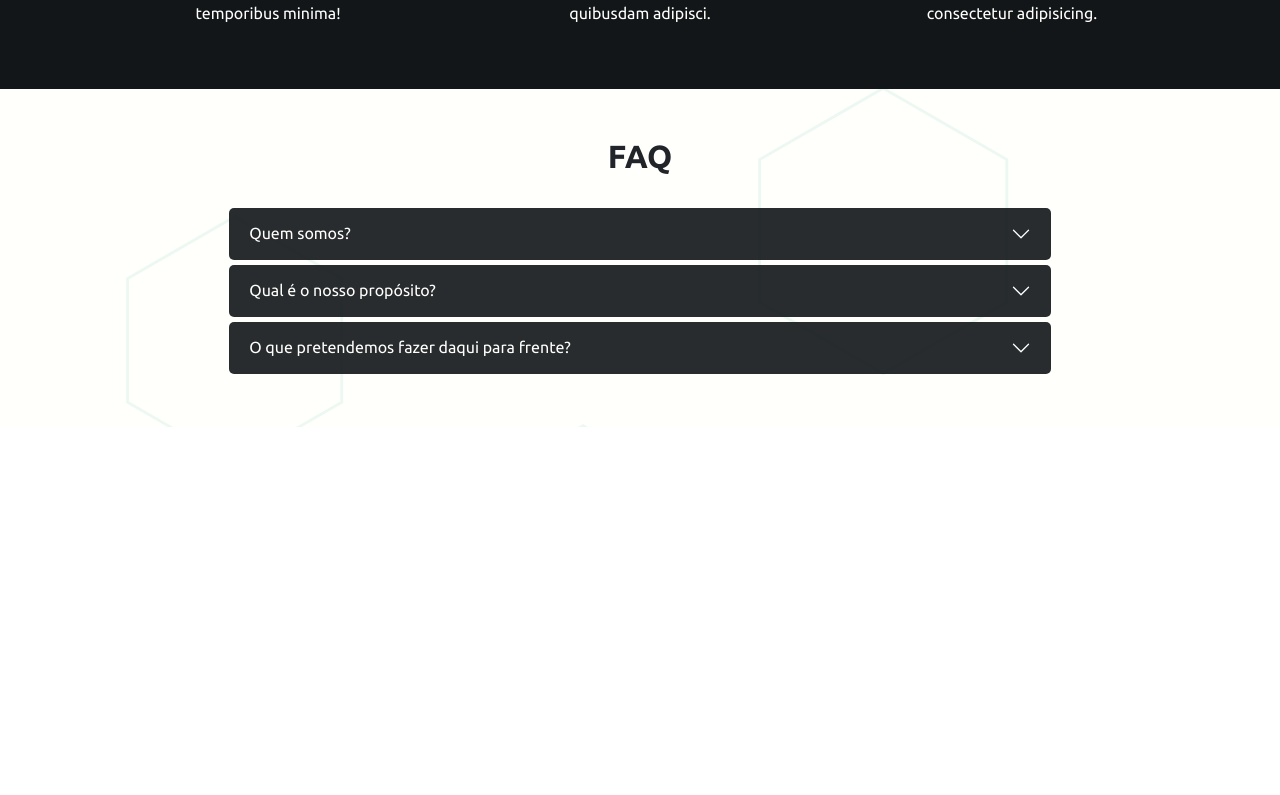
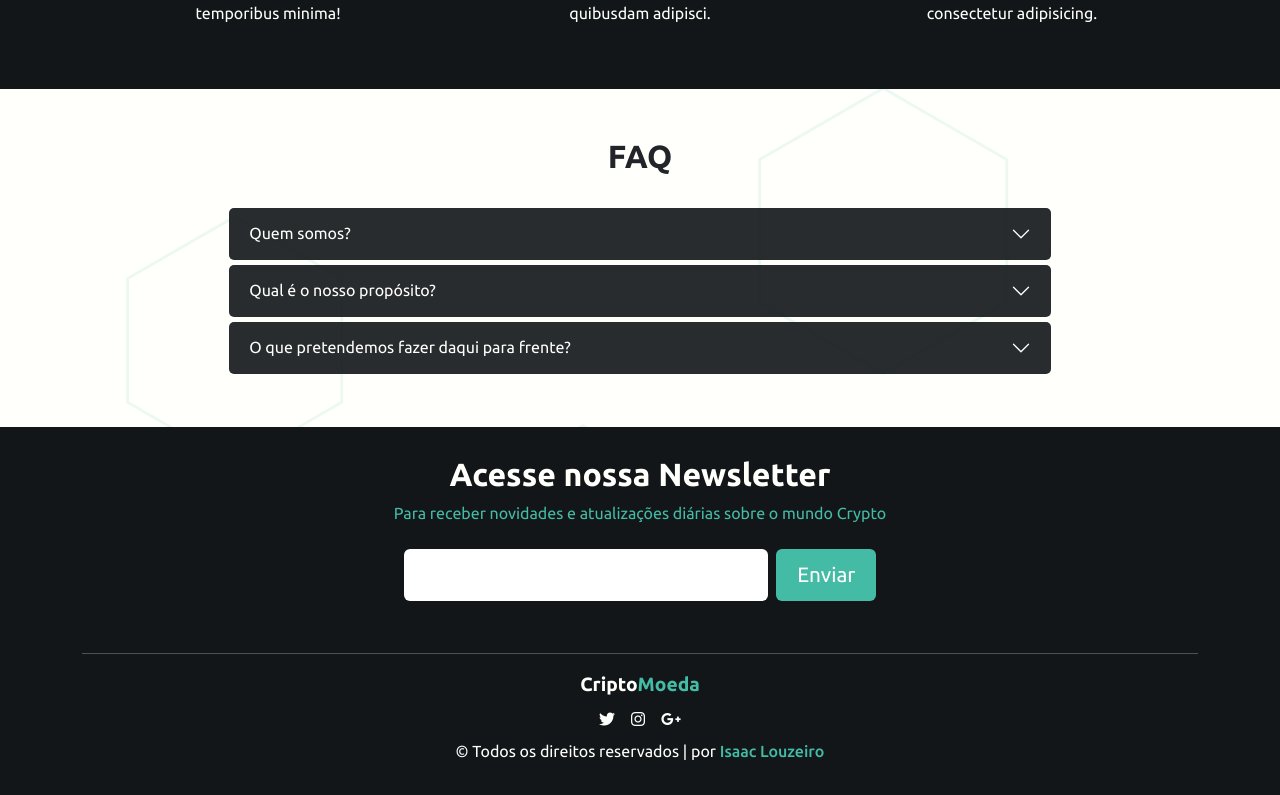
Before and after one commit to IsaacLouzeiro/preco-criptomoedas, a Vue app: page / in a window 1280 px wide. Shown: the part 1292-2087 px from the top of the page. Before the commit the page ends 1719 px from the top, so only its background shows below. Built offline with nearby package versions, Linux system fonts and the light colour scheme.

Commit message:
finalizando a parte inferior newsletter e footer

```diff
--- a/src/App.vue
+++ b/src/App.vue
@@ -40,6 +40,10 @@
     <SecaoEstatisticas />
 
     <SecaoFaq />
+
+    <SecaoNewsletter />
+
+    <SecaoFooter />
 </template>
 
 <script>
@@ -48,6 +52,8 @@ import SecaoHeader from './components/SecaoHeader.vue'
 import SecaoCriptomoedas from './components/SecaoCriptomoedas.vue'
 import SecaoFaq from './components/SecaoFaq.vue'
 import SecaoEstatisticas from './components/SecaoEstatisticas.vue';
+import SecaoNewsletter from './components/SecaoNewsletter.vue'
+import SecaoFooter from './components/SecaoFooter.vue'
 
 export default {
     name: 'App',
@@ -102,7 +108,9 @@ export default {
         SecaoPrincipal,
         SecaoCriptomoedas,
         SecaoFaq,
-        SecaoEstatisticas
+        SecaoEstatisticas,
+        SecaoNewsletter,
+        SecaoFooter
     }
 }
 </script>
--- a/src/components/SecaoEstatisticas.vue
+++ b/src/components/SecaoEstatisticas.vue
@@ -93,6 +93,14 @@ export default {
             font-size: 2.5em;
             color: $color3;
             text-align: center;
+
+            @media only screen and (max-width: 767px) {
+                font-size: 2em;
+            }
+
+            @media only screen and (max-width: 500px) {
+                font-size: 1.8em;
+            }
         }
     }
 </style>
--- /dev/null
+++ b/src/components/SecaoFooter.vue
@@ -0,0 +1,66 @@
+<template>
+    <footer class="pt-1 pb-3">
+        <div class="row container mx-auto">
+        <hr>
+            <!-- logo -->
+            <span class="logo col text-center">Cripto<span>Moeda</span></span>
+
+            <!-- redes sociais -->
+            <div class="d-flex justify-content-center socialNetwork">
+                <a href="#" class="p-2"><i class="fa-brands fa-twitter"></i></a>
+                <a href="#" class="p-2"><i class="fa-brands fa-instagram"></i></a>
+                <a href="#" class="p-2"><i class="fa-brands fa-google-plus-g me-0"></i></a>
+            </div>
+
+            <p>&copy; Todos os direitos reservados | por <a href="https://isaaclouzeiro.dev.br/">Isaac Louzeiro</a></p>
+        </div>
+    </footer>
+</template>
+
+<script>
+export default {
+    name: 'SecaoFooter'
+}
+</script>
+
+<style lang="scss" scoped>
+    @import '../assets/sass/cores.scss';
+
+    footer {
+        background-color: $color1;
+        color: $color2;
+    }
+
+    .logo {
+        font-weight: bold;
+        color: $color2;
+        font-size: 1.2em;
+
+        span {
+            color: $color3;
+        }
+    }
+
+    .socialNetwork {
+        a {
+            color: $color2;
+
+            &:hover {
+                color: $color3;
+            }
+        }
+    }
+
+    p {
+        text-align: center;
+        a {
+            text-decoration: none;
+            font-weight: 500;
+            color: $color3;
+
+            &:hover {
+                opacity: .7;
+            }
+        }
+    }
+</style>
--- /dev/null
+++ b/src/components/SecaoNewsletter.vue
@@ -0,0 +1,59 @@
+<template>
+    <section id="secaoNewsletter" class="pt-1 pb-5">
+            <h2 class="text-center fw-bold mt-4">Acesse nossa Newsletter</h2>
+            <p class="mb-4 text-center mx-2">Para receber novidades e atualizações diárias sobre o mundo Crypto</p>
+
+            <form class="d-flex align-items-center justify-content-center">
+                <div>
+                    <label for="inputEmail" class="form-label  position-absolute">Endereco de email</label>
+                    <input type="email" class="form-control border-dark" id="inputEmail">
+                </div>
+                <button type="submit" class="btn btn-primary ms-2" @click.prevent="">Enviar</button>
+            </form>
+    </section>
+</template>
+
+<script>
+export default {
+    name: 'SecaoNewsletter'
+}
+</script>
+
+<style lang="scss" scoped>
+    @import '../assets/sass/cores.scss';
+
+    #secaoNewsletter {
+        background-color: $color1;
+        color: $color2;
+    }
+
+    p {
+        color: $color3;
+    }
+
+    label {
+        opacity: 0;
+    }
+    .btn {
+        background-color: $color3;
+
+        &:hover {
+            opacity: .7;
+        }
+    }
+
+    .btn, input[type="email"] {
+        box-shadow: none;
+        border: 0;
+
+        &:hover, &:focus, &:active {
+            box-shadow: none;
+            border: 0;
+        }
+
+        @media only screen and (min-width: 767px) {
+            font-size: 1.3em;
+            padding: .5em 1em;
+        }
+    }
+</style>
```
